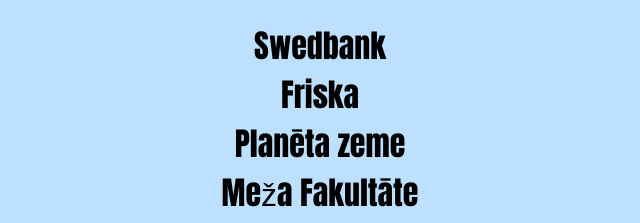
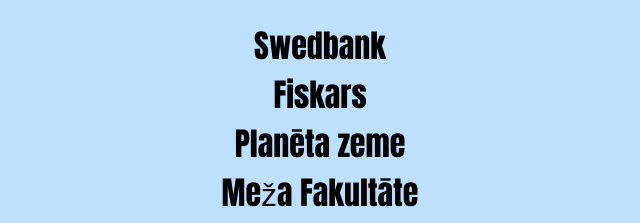
Before and after one commit to lolprolistic/DubluZeme, a plain HTML site: page index.html in a window 1280 px wide. Shown: the part 3103-3326 px from the top of the page, 340-980 px from the left. Drawn offline with Linux system fonts and the light colour scheme.

Commit message:
Add files via upload

```diff
--- a/index.html
+++ b/index.html
@@ -30,7 +30,7 @@
     <div class="C11"><b>Mūsu sponsori ir:</b>
     <ul>
     <li>Swedbank </li>
-    <li>Friska </li>
+    <li>Fiskars </li>
     <li>Planēta zeme</li>
     <li> Meža Fakultāte</li>
     <li>Pilsētas elpa</li>
```
